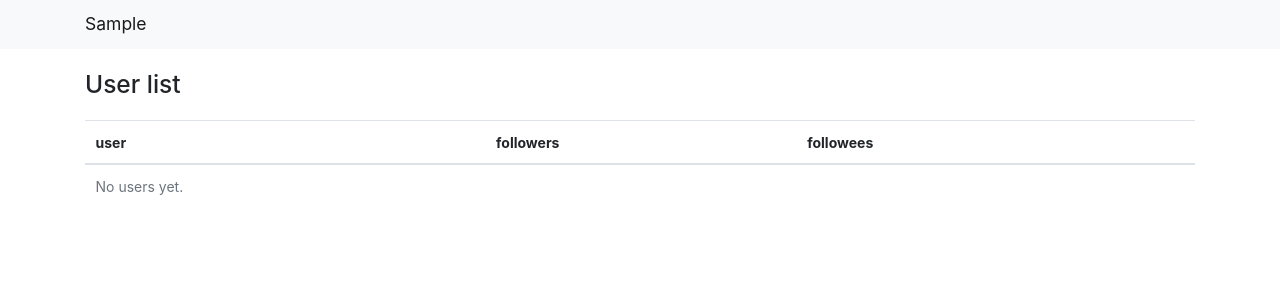
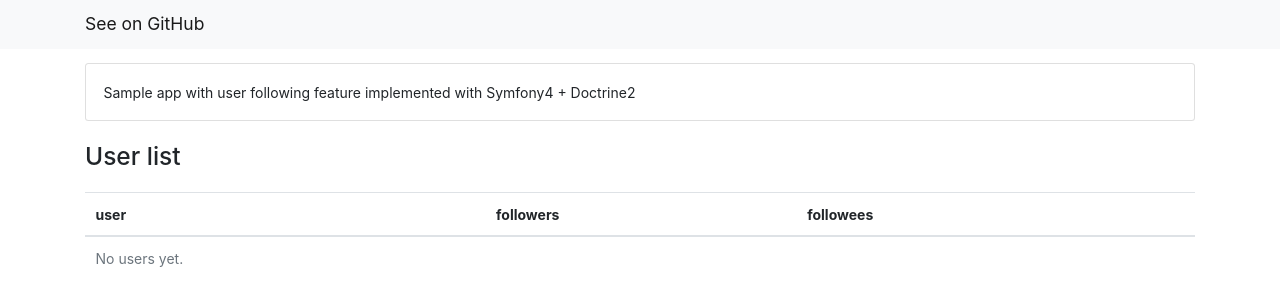
Before and after one commit to ttskch/symfony4-doctrine2-user-following-feature-sample, a Symfony app: template templates/home/index.html.twig in a window 1280 px wide. Shown: the top 306 px of the page. Run offline with Twig, Linux system fonts and the light colour scheme; the template is opened without the code that fills it, so the values that code supplies are empty; some libraries are stand-ins or nearby versions.

Commit message:
update readme

```diff
--- a/templates/base.html.twig
+++ b/templates/base.html.twig
@@ -4,7 +4,7 @@
     <meta charset="utf-8">
     <meta http-equiv="X-UA-Compatible" content="IE=edge">
     <meta name="viewport" content="width=device-width, initial-scale=1, user-scalable=no">
-    <title>{% block title %}Sample{% endblock %}</title>
+    <title>{% block title %}Sample app with user following feature implemented with Symfony4 + Doctrine2{% endblock %}</title>
 
     <link rel="stylesheet" href="https://maxcdn.bootstrapcdn.com/bootstrap/4.0.0/css/bootstrap.min.css" integrity="sha384-Gn5384xqQ1aoWXA+058RXPxPg6fy4IWvTNh0E263XmFcJlSAwiGgFAW/dAiS6JXm" crossorigin="anonymous">
     <style>
@@ -15,7 +15,7 @@
 <body>
     <nav class="navbar navbar-light bg-light">
         <div class="container">
-            <a class="navbar-brand" href="#">{{ block('title') }}</a>
+            <a class="navbar-brand" href="https://github.com/ttskch/symfony4-doctrine2-user-following-feature-sample">See on GitHub</a>
             <ul class="navbar-nav ml-auto">
                 {% if is_granted('ROLE_USER') %}
                     <li class="nav-item">
@@ -25,6 +25,14 @@
             </ul>
         </div>
     </nav>
+
+    <div class="container my-3">
+        <div class="card">
+            <div class="card-body">
+                {{ block('title') }}
+            </div>
+        </div>
+    </div>
 
     <div class="container my-4">
         {% block content %}
```
Also changed, not shown: README.md.
